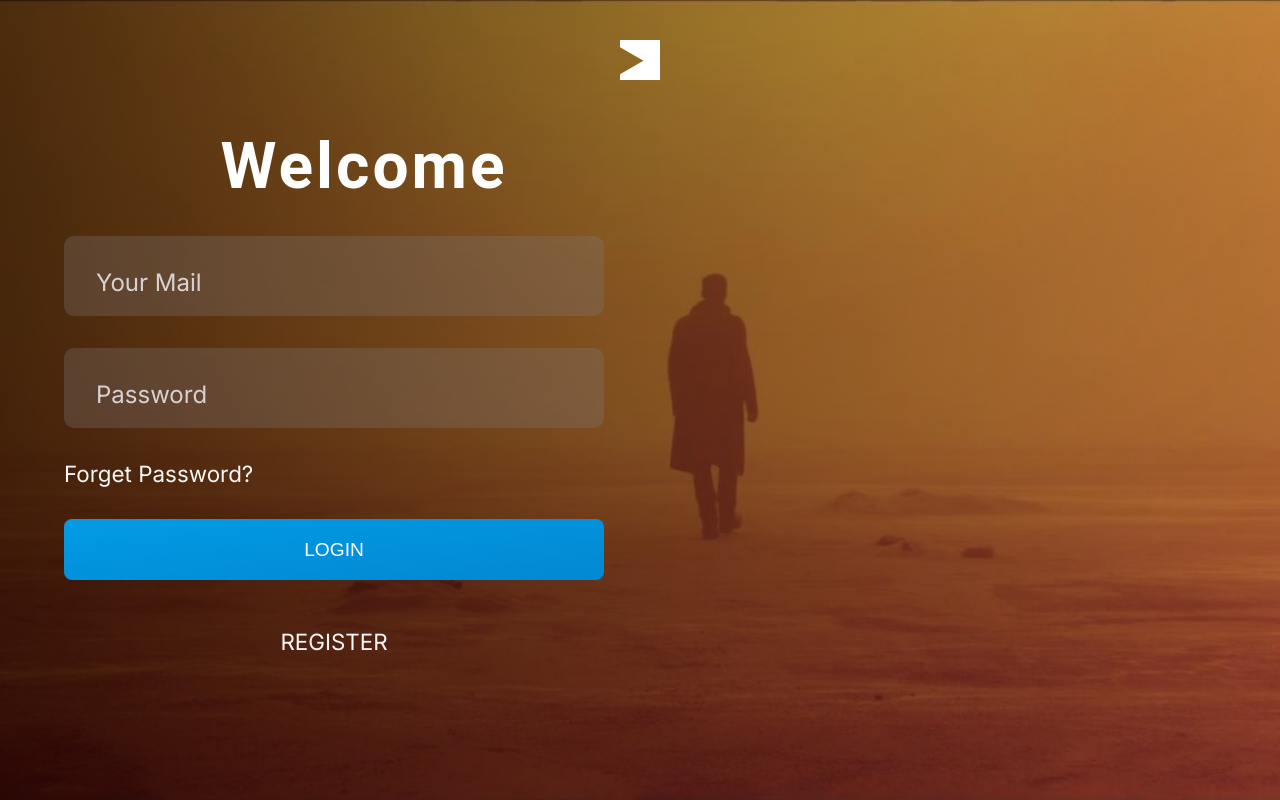
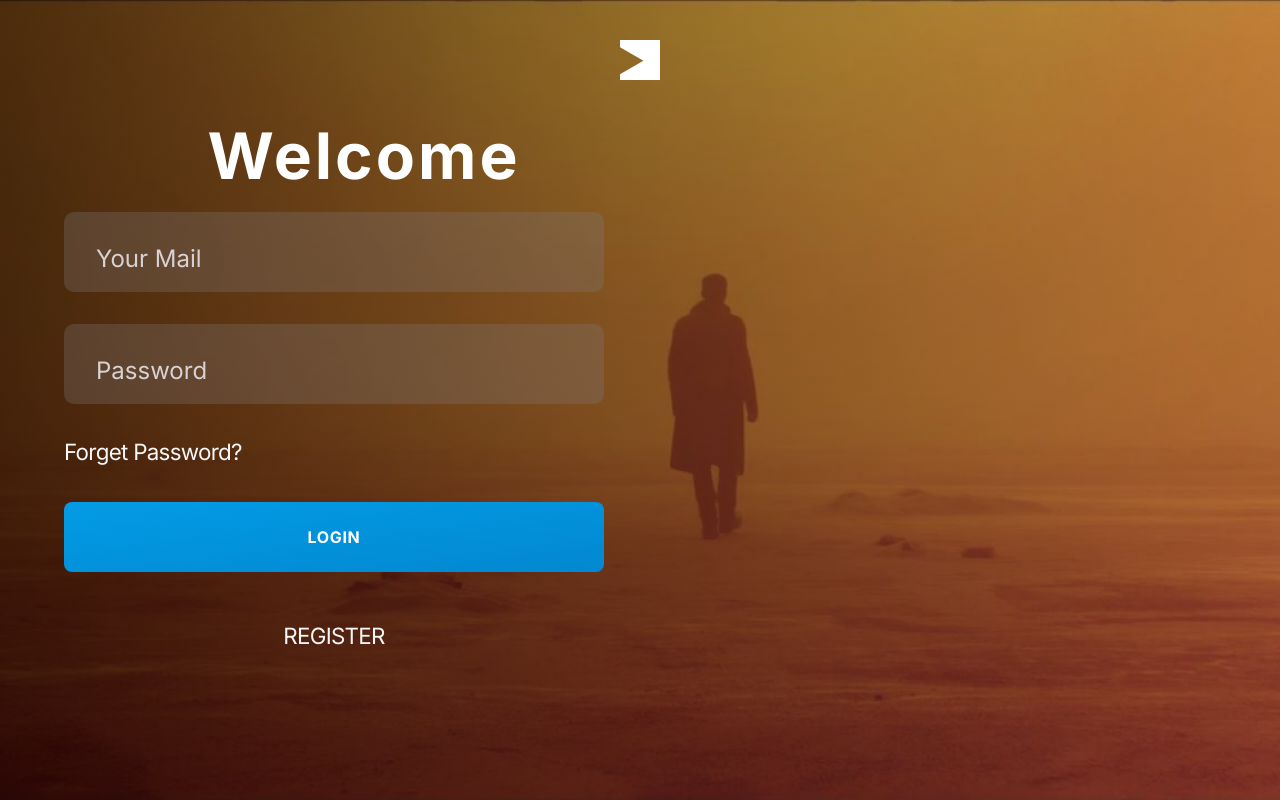
Before and after one commit to bjerkin/frontend, a React (Create React App) app: page / in a window 1280 px wide. Built offline with nearby package versions, Linux system fonts and the light colour scheme.

Commit message:
Added text stylings from figma

```diff
--- a/src/index.css
+++ b/src/index.css
@@ -30,7 +30,47 @@ h5,
 h6,
 p {
   font-weight: 400;
-  font-family: "Roboto", sans-serif;
+  font-family: 'Inter', sans-serif;
+  color: white;
+  font-style: normal;
+}
+
+h1 {
+  font-weight: 700;
+  font-size: 52px;
+  line-height: 68px;
+  letter-spacing: 0.01em;
+}
+
+h2 {
+  font-weight: 800;
+  font-size: 32px;
+  line-height: 48px;
+}
+
+h3 {
+  font-weight: 600;
+  font-size: 24px;
+  line-height: 32px;
+  letter-spacing: -0.04em;
+  color: #B6B6B6;  font-weight: 700;
+  font-size: 24px;
+  line-height: 36px;
+}
+
+body {
+  font-weight: 400;
+  font-size: 18px;
+  line-height: 32px;
+  letter-spacing: -0.04em;
+}
+
+p {
+  font-weight: 500;
+  font-size: 12px;
+  line-height: 16px;
+  letter-spacing: -0.02em;
+  color: #828282;
 }
 
 /* Utility Classes */
@@ -178,9 +218,15 @@ p {
   border-radius: 0.5rem;
   transition: all 0.2s;
   position: relative;
-  font-size: 1.2rem;
   border: none;
   cursor: pointer;
+  font-family: 'Inter';
+  font-style: normal;
+  font-weight: 700;
+  font-size: 16px;
+  line-height: 32px;
+  letter-spacing: 0.04em;
+  color: #FFFFFF;
 }
 
 /* .btn:hover {
```
